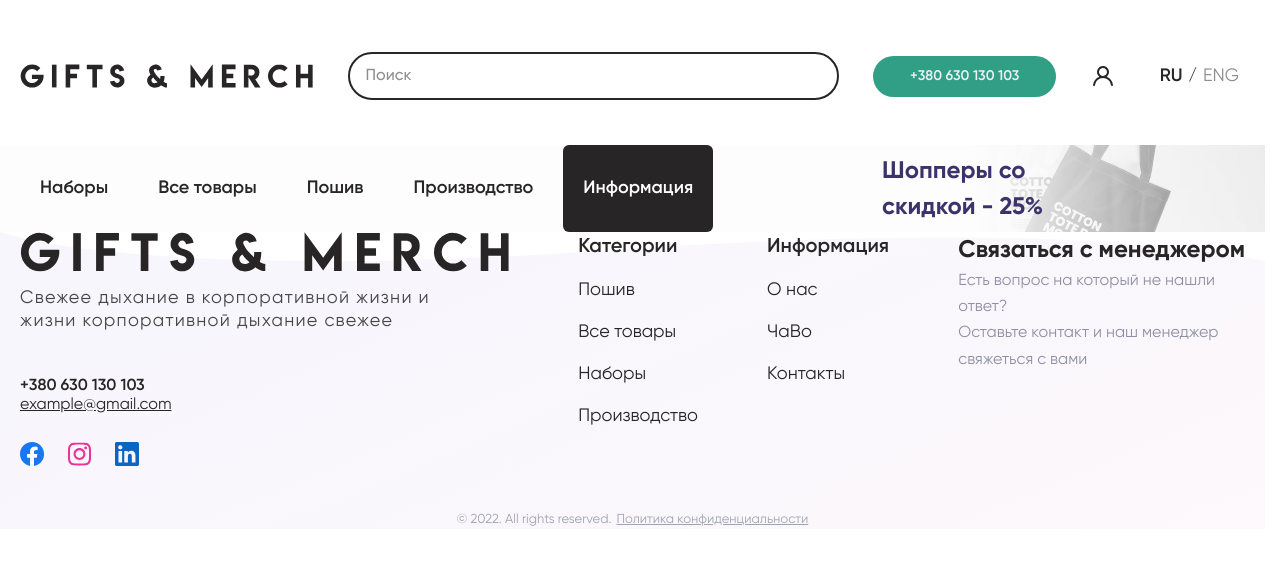
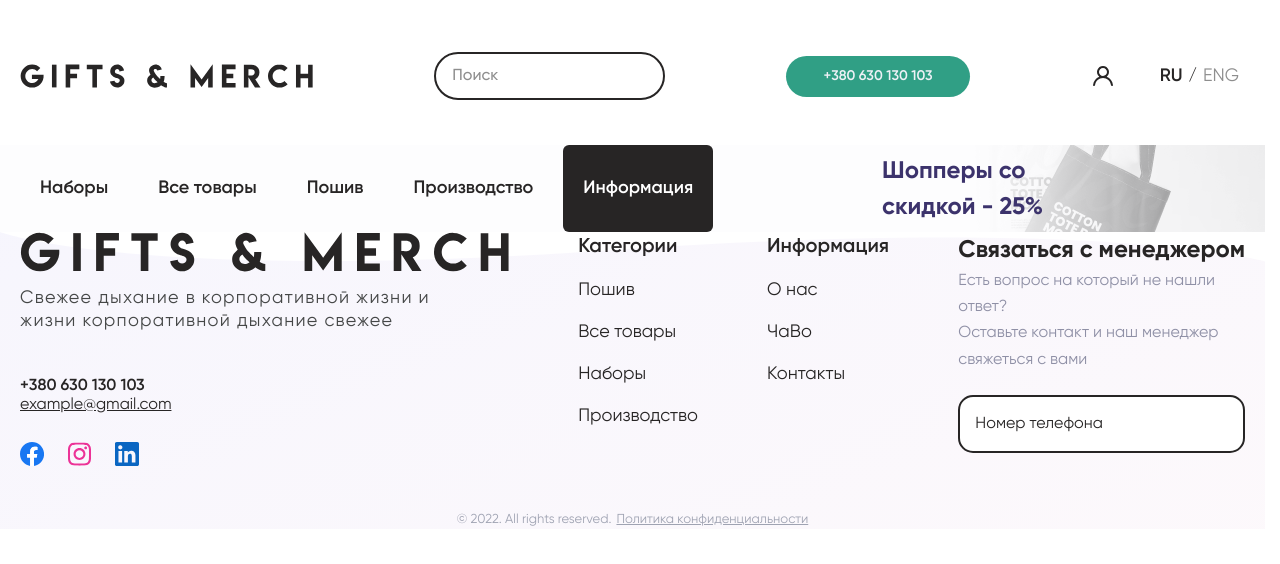
Before and after one commit to Wyicee/gifts_merch, a Vue app: page /5 in a window 1280 px wide. Shown: the top 564 px of the page. Built offline with nearby package versions, Linux system fonts and the light colour scheme; the HTML template or start-up script is replaced by a standard one.

Commit message:
feat(form/input)

```diff
--- a/src/components/footer/Footer.vue
+++ b/src/components/footer/Footer.vue
@@ -1,5 +1,6 @@
 <script setup lang="ts">
 import Form from '@/components/ui/Form.vue'
+import Input from '@/components/ui/Input.vue'
 
 const socialsList = [
   { id: 1, img: 'src/assets/icons/footer/facebook.svg', href: 'https://www.facebook.com' },
@@ -96,12 +97,19 @@ const informationCol = [
           </div>
         </div>
         <div class="footer__body-form">
-          <h4 class="footer__body-form-title">Связаться с менеджером</h4>
-          <p class="footer__body-form-description">
-            Есть вопрос на который не нашли ответ?<br />
-            Оставьте контакт и наш менеджер свяжеться с вами
-          </p>
-          <Form type="footer" />
+          <Form direction="column">
+            <h4 class="footer__body-form-title">Связаться с менеджером</h4>
+            <p class="footer__body-form-description">
+              Есть вопрос на который не нашли ответ?<br />
+              Оставьте контакт и наш менеджер свяжеться с вами
+            </p>
+            <Input
+              class="footer__body-form-input"
+              mods="footer"
+              type="tel"
+              placeholder="Номер телефона"
+            />
+          </Form>
         </div>
       </div>
       <div class="footer__body-copyright">
--- a/src/components/header/Header.vue
+++ b/src/components/header/Header.vue
@@ -25,7 +25,12 @@ const menuNames: Menu[] = [
   <div class="header">
     <div class="header__main container">
       <img class="header__main-logo" src="@/assets/icons/logo.svg" alt="" width="489" height="40" />
-      <Input class="header__main-input hidden-tablet" input-class="header" placeholder="Поиск" />
+      <Input
+        class="header__main-input hidden-tablet"
+        mods="header"
+        type="search"
+        placeholder="Поиск"
+      />
       <Button class="header__main-search visible-tablet" btn-class="transparent">
         <svg
           width="22"
--- a/src/components/layouts/Idea.vue
+++ b/src/components/layouts/Idea.vue
@@ -1,6 +1,7 @@
 <script setup lang="ts">
 import Input from '@/components/ui/Input.vue'
 import Button from '@/components/ui/Button.vue'
+import Form from '@/components/ui/Form.vue'
 </script>
 
 <template>
@@ -27,12 +28,12 @@ import Button from '@/components/ui/Button.vue'
         <span class="idea__body-rocket"></span>
         <span class="idea__body-curve"></span>
       </div>
-      <form method="post" class="idea__body-form">
-        <Input type="text" input-class="idea" placeholder="Ваше Имя" />
-        <Input type="email" input-class="idea" placeholder="Ваша електронная почта" />
-        <Input type="tel" input-class="idea" placeholder="Ваш номер телефона" />
+      <Form class="idea__body-form" direction="row">
+        <Input type="text" mods="idea" placeholder="Ваше Имя" />
+        <Input type="email" mods="idea" placeholder="Ваша електронная почта" />
+        <Input type="tel" mods="idea" placeholder="Ваш номер телефона" />
         <Button btn-class="default" type="submit">Заказать</Button>
-      </form>
+      </Form>
     </div>
   </div>
 </template>
--- a/src/components/ui/Form.vue
+++ b/src/components/ui/Form.vue
@@ -1,18 +1,18 @@
 <script setup lang="ts">
-import Input from '@/components/ui/Input.vue'
-
-type formType = 'footer' | 'idea'
-
 defineProps<{
-  formType?: formType
+  action?: () => void
+  direction?: 'column' | 'row'
 }>()
 </script>
 
 <template>
-  <form method="post" v-if="formType">
-    <Input type="tel" input-class="footer" placeholder="Номер телефона" />
-  </form>
-  <form method="post" v-else-if="formType">
-    <Input type="name" input-class="idea" placeholder="Имя" />
+  <form class="form" @submit.prevent="action" :style="`flex-direction: ${direction}`">
+    <slot />
   </form>
 </template>
+
+<style scoped lang="scss">
+.form {
+  display: flex;
+}
+</style>
--- a/src/components/ui/Input.vue
+++ b/src/components/ui/Input.vue
@@ -1,17 +1,41 @@
 <script setup lang="ts">
-type classInput = 'header' | 'footer' | 'idea'
+interface InputProps {
+  type?: string
+  placeholder?: string
+  error?: string
+  label?: string
+  modelValue?: string | number | []
+  mods?: 'header' | 'footer' | 'idea'
+}
 
-defineProps<{
-  inputClass?: classInput
+defineProps<InputProps>()
+
+const id = 'input-' + Math.floor(Math.random() * 100)
+
+const emit = defineEmits<{
+  update: [value: unknown]
 }>()
 </script>
 
 <template>
-  <input :class="inputClass" />
+  <div class="form-control">
+    <label class="label" :for="id">
+      {{ label }}
+    </label>
+    <input
+      :class="`input ${mods}`"
+      :type="type"
+      :placeholder="placeholder"
+      :id="id"
+      :value="modelValue"
+      @input="emit('update', modelValue)"
+    />
+    <small class="error" v-if="error">{{ error }}</small>
+  </div>
 </template>
 
 <style scoped lang="scss">
-input {
+.input {
   width: 100%;
 
   &.header {
```
